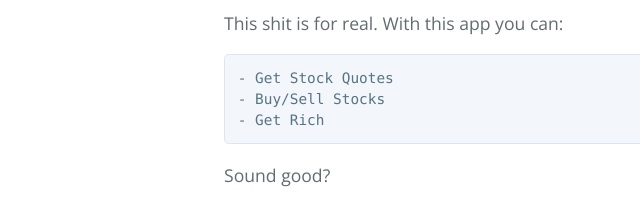
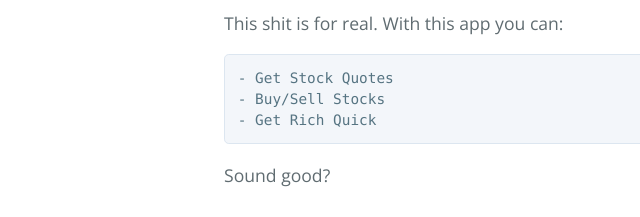
Before and after one commit to htiwari1/stocklist, a plain HTML site: page index.html in a window 1280 px wide. Shown: the part 453-670 px from the top of the page, 0-640 px from the left. Drawn offline with nearby package versions, Linux system fonts and the light colour scheme.

Commit message:
Update index.html

```diff
--- a/index.html
+++ b/index.html
@@ -26,7 +26,7 @@
 
 <pre><code>- Get Stock Quotes
 - Buy/Sell Stocks
-- Get Rich
+- Get Rich Quick
 </code></pre>
 
 <p>Sound good?</p>
```
